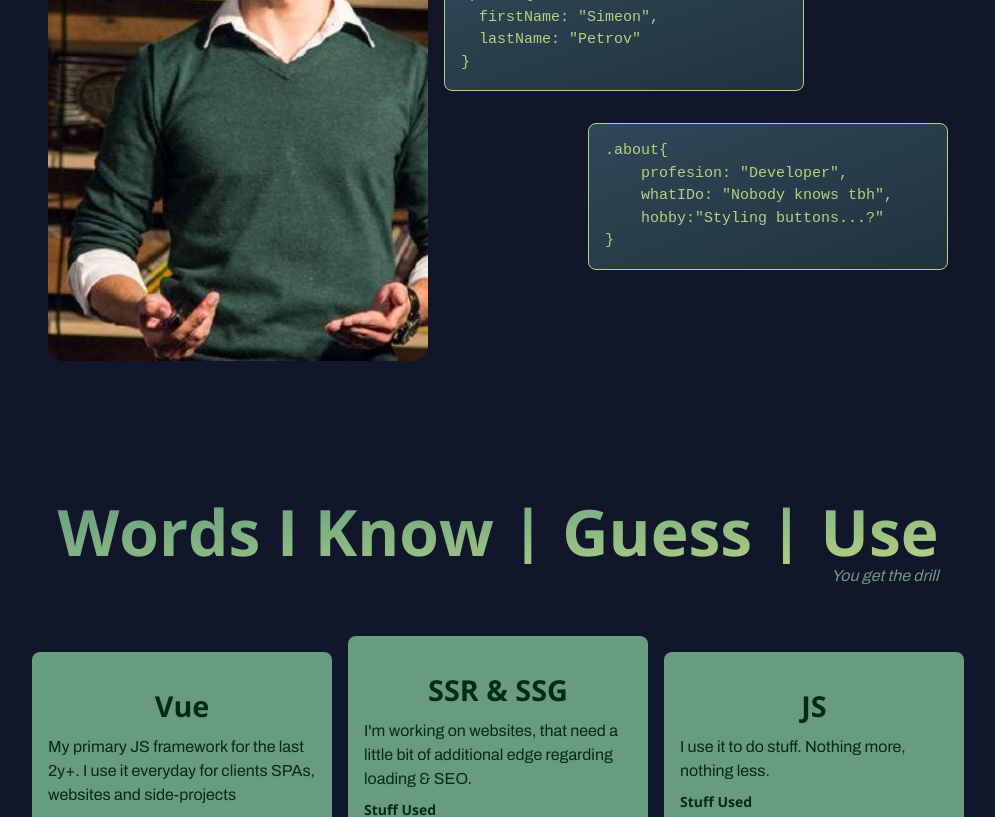
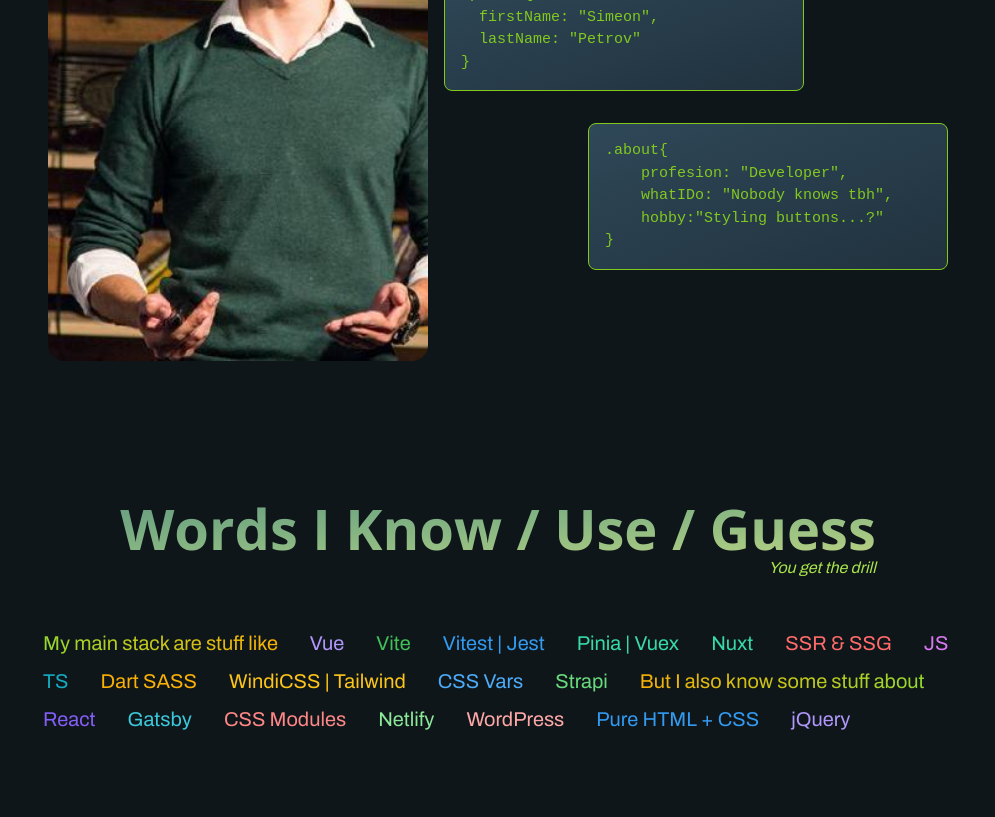
Before and after one commit to simeon-petrov-5/vite-ssg-template, a Vue app: page / in a window 1280 px wide. Shown: the part 300-1117 px from the top of the page, without its empty margins (142-1137 px from the left). After the commit the page ends 1034 px from the top, so only its background shows below. Built offline with nearby package versions, Linux system fonts and the light colour scheme.

Commit message:
feat: Add new colors; Change old primary clrs; Rework techstack section

```diff
--- a/src/assets/styles/colors.css
+++ b/src/assets/styles/colors.css
@@ -1,35 +1,81 @@
 :root {
-  --color-primary: #689c80;
-  --color-primary-beta: #89b783;
-  --color-primary-gamma: #b7d082;
+  /* Base */
+  --green-0: #ebfbee;
+  --green-1: #d3f9d8;
+  --green-2: #b2f2bb;
+  --green-3: #8ce99a;
+  --green-4: #69db7c;
+  --green-5: #51cf66;
+  --green-6: #40c057;
+  --green-7: #37b24d;
+  --green-8: #2f9e44;
+  --green-9: #2b8a3e;
 
-  --color-primary-900: #77a68d;
-  --color-primary-800: #86b099;
-  --color-primary-700: #95baa6;
-  --color-primary-600: #a4c4b3;
-  --color-primary-500: #b4cec0;
-  --color-primary-400: #c3d7cc;
-  --color-primary-300: #d2e1d9;
-  --color-primary-200: #e1ebe6;
-  --color-primary-100: #f0f5f2;
+  --lime-0: #f4fce3;
+  --lime-1: #e9fac8;
+  --lime-2: #d8f5a2;
+  --lime-3: #c0eb75;
+  --lime-4: #a9e34b;
+  --lime-5: #94d82d;
+  --lime-6: #82c91e;
+  --lime-7: #74b816;
+  --lime-8: #66a80f;
+  --lime-9: #5c940d;
 
-  --color-primary-dark-100: #4a7d62;
-  --color-primary-dark-200: #2c5e45;
-  --color-primary-dark-300: #0c422b;
+  --yellow-0: #fff9db;
+  --yellow-1: #fff3bf;
+  --yellow-2: #ffec99;
+  --yellow-3: #ffe066;
+  --yellow-4: #ffd43b;
+  --yellow-5: #fcc419;
+  --yellow-6: #fab005;
+  --yellow-7: #f59f00;
+  --yellow-8: #f08c00;
+  --yellow-9: #e67700;
 
-  --color-secondary: #2f4858;
-  --color-secondary-900: #445a69;
-  --color-secondary-800: #596d79;
-  --color-secondary-700: #6d7f8a;
-  --color-primary-dark-100: #2A414F;
-  --color-primary-dark-200: #263A46;
-  --color-primary-dark-300: #21323E;
+  --orange-0: #fff4e6;
+  --orange-1: #ffe8cc;
+  --orange-2: #ffd8a8;
+  --orange-3: #ffc078;
+  --orange-4: #ffa94d;
+  --orange-5: #ff922b;
+  --orange-6: #fd7e14;
+  --orange-7: #f76707;
+  --orange-8: #e8590c;
+  --orange-9: #d9480f;
 
-  --color-deep-blue: #11162a;
+  --gray-0: #f8f9fa;
+  --gray-1: #f1f3f5;
+  --gray-2: #e9ecef;
+  --gray-3: #dee2e6;
+  --gray-4: #ced4da;
+  --gray-5: #adb5bd;
+  --gray-6: #868e96;
+  --gray-7: #495057;
+  --gray-8: #343a40;
+  --gray-9: #212529;
 
-  --color-danger: #cc7c6a;
-  --color-warn: #5e98ba;
-  --color-info: #efe583;
-  --color-black: #002d18;
-  --color-white: #fff;
+  --dark-1: #2a414f;
+  --dark-2: #263a46;
+  --dark-3: #21323e;
+  --dark-4: #1c2b35;
+  --dark-5: #18242c;
+  --dark-6: #131d23;
+  --dark-7: #0e161a;
+  --dark-8: #090e12;
+  --dark-9: #050709;
+
+  /* Primary */
+
+  --clr-primary: var(--lime-4);
+  --clr-primary-beta: var(--lime-5);
+  --clr-primary-gamma: var(--lime-6);
+
+  /* Utils */
+  --clr-page: var(--dark-7);
+  --clr-danger: #cc7c6a;
+  --clr-warn: #5e98ba;
+  --clr-info: #efe583;
+  --clr-black: #002d18;
+  --clr-white: #fff;
 }
--- a/src/assets/styles/index.css
+++ b/src/assets/styles/index.css
@@ -3,7 +3,7 @@
 @import url("./colors.css");
 
 html {
-  background-color: var(--color-deep-blue);
+  background-color: var(--clr-page);
 }
 
 *,
--- a/src/assets/styles/typography.css
+++ b/src/assets/styles/typography.css
@@ -1,4 +1,11 @@
 @import url("https://fonts.googleapis.com/css2?family=Archivo:wght@400;600;700&family=Open+Sans:wght@300;400;500;700&display=swap");
+
+:root {
+  --font-size-fluid-0: clamp(0.75rem, 2vw, 1rem);
+  --font-size-fluid-1: clamp(1rem, 4vw, 1.5rem);
+  --font-size-fluid-2: clamp(1.5rem, 6vw, 2.5rem);
+  --font-size-fluid-3: clamp(2rem, 9vw, 3.5rem);
+}
 
 html {
   font-size: 16px;
--- a/src/views/home/Hero.vue
+++ b/src/views/home/Hero.vue
@@ -48,7 +48,7 @@ const codeAbout = `.about{
   .title {
     font-size: 4.5rem;
     line-height: 1.2;
-    color: var(--color-primary);
+    color: var(--clr-primary);
     margin-bottom: 3rem;
   }
   .img {
@@ -59,7 +59,7 @@ const codeAbout = `.about{
   }
   .title span {
     display: block;
-    color: var(--color-primary-gamma);
+    color: var(--clr-primary-gamma);
     text-align: center;
     font-size: 3rem;
     font-family: "Open Sans";
@@ -74,8 +74,8 @@ const codeAbout = `.about{
     padding: 1rem;
     font-size: 15px;
     white-space: pre;
-    color: var(--color-primary-gamma);
-    background-color: var(--color-primary-dark-300);
+    color: var(--clr-primary-gamma);
+    background-color: var(--clr-primary-dark-300);
     background-image: linear-gradient(
       to right bottom,
       #2f4858,
@@ -84,7 +84,7 @@ const codeAbout = `.about{
       #243744,
       #21323e
     );
-    border: 1px solid var(--color-primary-gamma);
+    border: 1px solid var(--clr-primary-gamma);
     border-radius: 0.5rem;
     overflow: hidden;
 
--- a/src/views/home/TechStack.vue
+++ b/src/views/home/TechStack.vue
@@ -1,73 +1,108 @@
 <script setup>
-const information = [
-  {
-    title: "Vue",
-    desc: "My primary JS framework for the last 2y+. I use it everyday for clients SPAs, websites and side-projects",
-    icon: ["fab", "vuejs"],
-    stuff: ["Vite", "Composition", "Pinia/Vuex"],
-  },
-  {
-    title: "SSR & SSG",
-    desc: "I'm working on websites, that need a little bit of additional edge regarding loading & SEO.",
-    icon: ["fas", "server"],
-    stuff: ["Nuxt", "Gatsby", "Vite SSR"],
-  },
-  {
-    title: "JS",
-    desc: "I use it to do stuff. Nothing more, nothing less.",
-    icon: ["fab", "js-square"],
-    stuff: ["VanillaJS", "TypeScript", "ESM"],
-  },
-  {
-    title: "Styling",
-    desc: "I try keeping as much as possible up-to-date with the 'modern' styling. Btw - CSS Vars are a god send.",
-    icon: ["fab", "css3-alt"],
-    stuff: ["CSS Vars", "Grid", "Flex", "Responsive"],
-  },
-  {
-    title: "CSS Frameworks",
-    desc: "I kinda use a lot of stuff (willingly or not)",
-    icon: ["fas", "file-code"],
-    stuff: ["SASS (Dart)", "WindiCSS", "CSS", "Tailwind", "PostCSS", "modules"],
-  },
-  {
-    title: "CMS",
-    desc: "When using CMS I typically use GraphQL for consuming the data",
-    icon: ["fab", "wordpress"],
-    stuff: ["Strapi", "NetlifyCMS", "Wordpress"],
-  },
+const colors = [
+  "#ffa8a8",
+  "#ff8787",
+  "#ff6b6b",
+  "#fa5252",
+  "#e599f7",
+  "#da77f2",
+  "#cc5de8",
+  "#b197fc",
+  "#9775fa",
+  "#845ef7",
+  "#4dabf7",
+  "#339af0",
+  "#228be6",
+  "#66d9e8",
+  "#3bc9db",
+  "#15aabf",
+  "#63e6be",
+  "#38d9a9",
+  "#12b886",
+  "#8ce99a",
+  "#69db7c",
+  "#40c057",
+  "#a9e34b",
+  "#94d82d",
+  "#82c91e",
+  "#ffe066",
+  "#fcc419",
+  "#fab005",
+  "#ffc078",
+  "#ffa94d",
+  "#ff922b",
+  "#fd7e14",
 ];
+const mainStack = [
+  "Vue",
+  "Vite",
+  "Vitest | Jest",
+  "Pinia | Vuex",
+  "Nuxt",
+  "SSR & SSG",
+  "JS",
+  "TS",
+  "Dart SASS",
+  "WindiCSS | Tailwind",
+  "CSS Vars",
+  "Strapi",
+];
+const generalStack = [
+  "React",
+  "Gatsby",
+  "CSS Modules",
+  "Netlify",
+  "WordPress",
+  "Pure HTML + CSS",
+  "jQuery",
+];
+
+const randomColor = () => {
+  const color = colors[Math.floor(Math.random() * colors.length)];
+
+  return `color: ${color}`;
+};
 </script>
 
 <template>
-  <section class="knowledge">
+  <section class="techstack">
     <div>
-      <h2 class="title">words i know | guess | use</h2>
+      <h2 class="title">words i know / use / guess</h2>
       <span class="subTitle">You get the drill</span>
     </div>
 
-    <ul class="cardList">
-      <li v-for="info in information" :key="info.title">
-        <article class="article">
-          <h3 class="title">{{ info.title }}</h3>
-          <p class="desc">{{ info.desc }}</p>
-          <h4 class="subTitle">Stuff used</h4>
-          <ul class="stuff">
-            <li class="stuf" v-for="stuf in info.stuff" :key="stuf">
-              <span>{{ stuf }}</span>
-            </li>
-          </ul>
-        </article>
+    <ul class="stack-list">
+      <li class="stack--main">My main stack are stuff like</li>
+      <li v-for="main in mainStack" :key="main" :style="randomColor()">
+        {{ main }}
+      </li>
+
+      <li class="stack--general">But I also know some stuff about</li>
+      <li v-for="general in generalStack" :key="general" :style="randomColor()">
+        {{ general }}
       </li>
     </ul>
   </section>
 </template>
 
 <style lang="scss" scoped>
-.knowledge {
+@keyframes fadein {
+  from {
+    margin-left: -10px;
+    opacity: 0;
+  }
+  to {
+    margin-left: 0px;
+    opacity: 1;
+  }
+}
+.techstack {
   display: flex;
   flex-direction: column;
   align-items: center;
+
+  max-width: 910px;
+  margin-inline: auto;
 
   div .title {
     -webkit-text-fill-color: transparent;
@@ -80,70 +115,54 @@ const information = [
       #9fc483,
       #b7d082
     );
-    font-size: 4rem;
+    font-size: var(--font-size-fluid-3);
     line-height: 1;
     text-transform: capitalize;
   }
   div .subTitle {
     margin-left: auto;
     display: block;
-    font-size: 1rem;
+    font-size: var(--font-size-fluid-0);
     text-align: right;
-    color: var(--color-primary) !important;
+    color: var(--clr-primary) !important;
     margin-bottom: 3rem;
     font-style: italic;
   }
-  .cardList {
-    display: inline-grid;
-    grid-template-columns: repeat(3, minmax(100px, 1fr));
-    justify-content: start;
-    gap: 1rem;
 
-    & > li:nth-child(2n + 1) {
-      padding: 1rem 0;
-    }
-  }
-}
-
-.article {
-//   height: 100%;
-  max-width: 300px;
-  border-radius: 0.5rem;
-  padding: 2rem 1rem;
-  color: var(--color-black);
-  background-color: var(--color-primary);
-
-  & > .title {
-    text-align: center;
-    margin-bottom: 0.5rem;
-  }
-  .desc {
-    padding: 0;
-    margin-bottom: 0.5rem;
-  }
-  & > .subTitle {
-    margin: 0 auto 0.5rem;
-    font-size: 14px;
-    text-transform: capitalize;
-  }
-
-  .stuff {
+  .stack-list {
     display: flex;
     flex-wrap: wrap;
-    align-items: flex-start;
-    gap: 0.5rem;
-    .stuf {
-      border-radius: 0.38rem;
-      padding: 0.125rem 0.5rem;
-      background-color: var(--color-primary-beta);
+    column-gap: 2rem;
+    row-gap: 0.5rem;
+    font-size: 1.25rem;
+    .stack--main {
+      -webkit-text-fill-color: transparent;
+      background-clip: text;
       background-image: linear-gradient(
-        to right bottom,
-        #89b783,
-        #93be83,
-        #9fc483,
-        #aaca82,
-        #b7d082
+        to right,
+        var(--lime-5),
+        var(--yellow-6)
       );
+    }
+
+    .stack--general {
+      -webkit-text-fill-color: transparent;
+      background-clip: text;
+      background-image: linear-gradient(
+        to right,
+        var(--yellow-6),
+        var(--lime-5)
+      );
+    }
+
+    & > li {
+      opacity: 0;
+      animation: fadein 500ms forwards ease-in;
+    }
+    @for $i from 2 to 22 {
+      & > li:nth-child(#{$i}) {
+        animation-delay: (#{$i * 200ms});
+      }
     }
   }
 }
```
